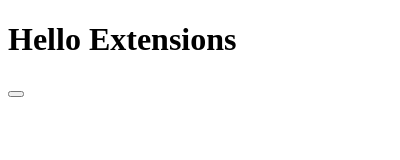
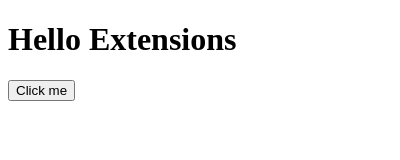
Before and after one commit to thatsawatertornado/Definite-Project, a browser extension: page popup/popup.html in a window 400 px wide. Drawn offline with Linux system fonts and the light colour scheme; files whose address does not match are found by name.

Commit message:
Update popup.html

```diff
--- a/popup/popup.html
+++ b/popup/popup.html
@@ -5,10 +5,7 @@
 </head>
   <body>
     <h1>Hello Extensions</h1>
-    <button id="potatobutton>
-      Click me
-
-      </button>
+    <button id="potatobutton">Click me</button>
     <script src="content.js"></script>
   </body>
 </html>
```
